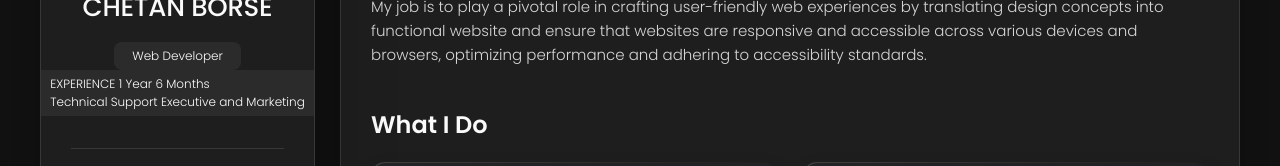
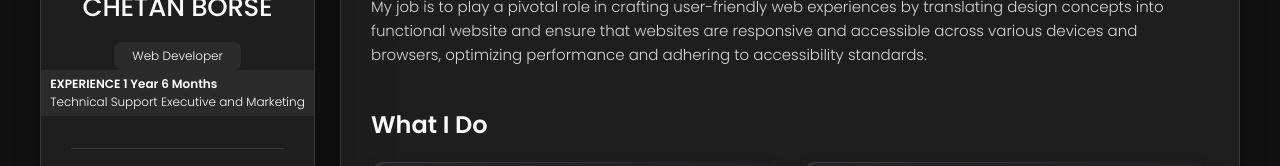
Before and after one commit to PatilBRIGADE/Chetan_Borse, a plain HTML site: page index.html in a window 1280 px wide. Shown: the part 271-437 px from the top of the page. Drawn offline with nearby package versions, Linux system fonts and the light colour scheme.

Commit message:
Update index.html

```diff
--- a/index.html
+++ b/index.html
@@ -33,9 +33,7 @@
 
             <a href="#about">
               <p class="title">Web Developer</p>
-            </a>
-            <a href="#about">
-              <p class="title">EXPERIENCE 1 Year 6 Months<br>Technical Support Executive and Marketing</p>
+              <p class="title"><strong>EXPERIENCE 1 Year 6 Months</strong><br>Technical Support Executive and Marketing</p>
             </a>
 
           </div>
```
